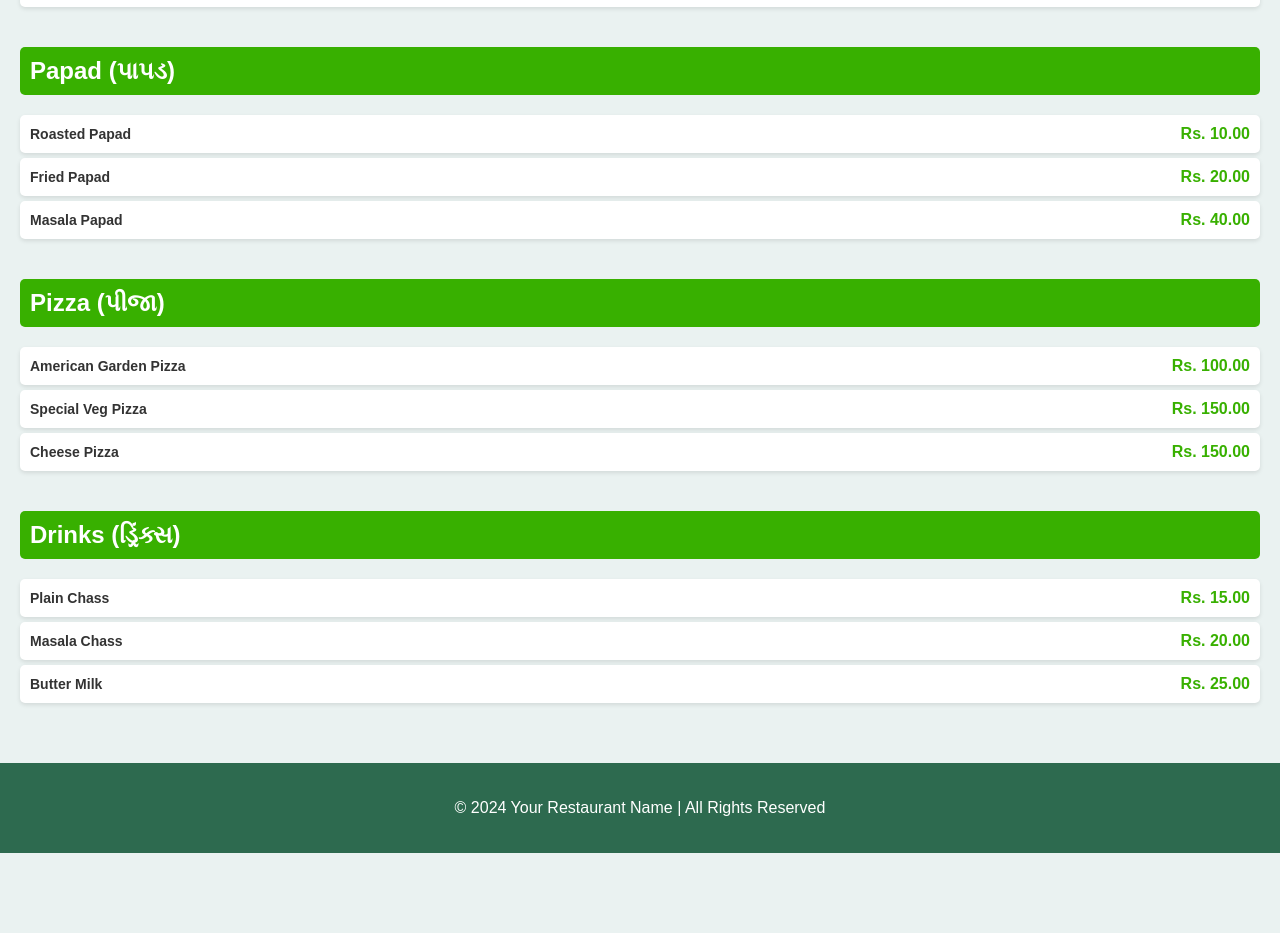
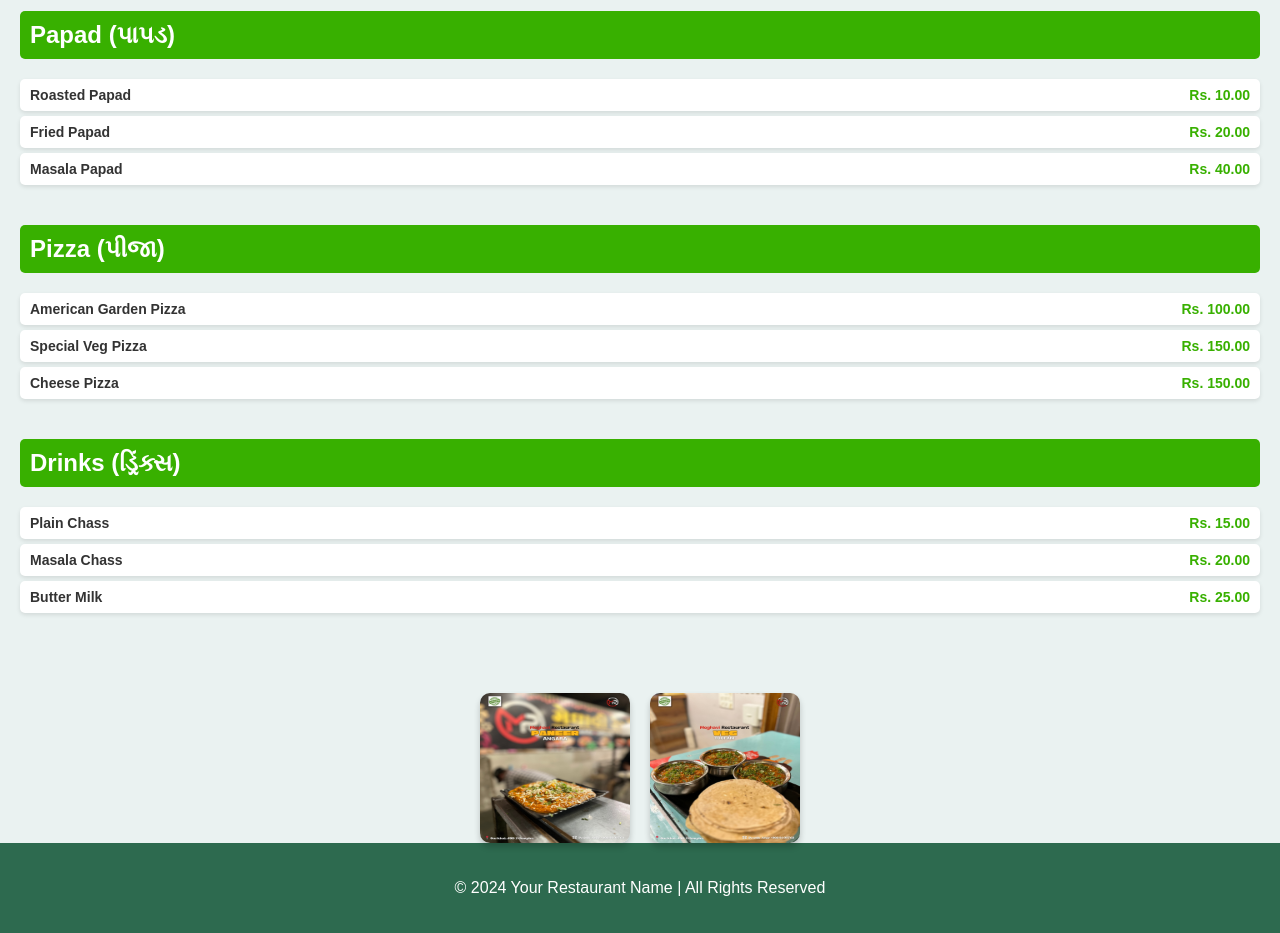
Before and after one commit to ISIDAT79/Hotelmenue, a plain HTML site: page index.html in a window 1280 px wide. Shown: the part 822-1755 px from the top of the page. Before the commit the page ends 1675 px from the top, so only its background shows below. Drawn offline with Linux system fonts and the light colour scheme.

Commit message:
Update index.html

```diff
--- a/index.html
+++ b/index.html
@@ -58,7 +58,7 @@
             justify-content: space-between;
             align-items: center;
             background-color: white;
-            padding: 10px;
+            padding: 8px 10px;
             margin: 5px 0;
             border-radius: 5px;
             box-shadow: 0 2px 4px rgba(0, 0, 0, 0.1);
@@ -76,7 +76,7 @@
 
         .food-item .price {
             color: #38b000;
-            font-size: 16px;
+            font-size: 14px;
         }
 
         footer {
@@ -84,6 +84,20 @@
             padding: 20px;
             background-color: #2d6a4f;
             color: white;
+        }
+
+        .image-container {
+            display: flex;
+            justify-content: center;
+            gap: 20px;
+            margin-top: 20px;
+        }
+
+        .image-container img {
+            width: 150px;
+            height: 150px;
+            border-radius: 10px;
+            box-shadow: 0 4px 6px rgba(0, 0, 0, 0.2);
         }
     </style>
 </head>
@@ -94,15 +108,15 @@
 
     <div class="video-container">
         <video controls>
-            <source src="1.mkv" type="video/mp4">
+            <source src="1.mp4" type="video/mp4">
             Your browser does not support the video tag.
         </video>
         <video controls>
-            <source src="2.mkv" type="video/mp4">
+            <source src="2.mp4" type="video/mp4">
             Your browser does not support the video tag.
         </video>
         <video controls>
-            <source src="4.mkv" type="video/mp4">
+            <source src="4.mp4" type="video/mp4">
             Your browser does not support the video tag.
         </video>
     </div>
@@ -189,6 +203,11 @@
         </div>
     </main>
 
+    <div class="image-container">
+        <img src="01.jpg" alt="Image 01">
+        <img src="02.jpg" alt="Image 02">
+    </div>
+
     <footer>
         <p>&copy; 2024 Your Restaurant Name | All Rights Reserved</p>
     </footer>
```
